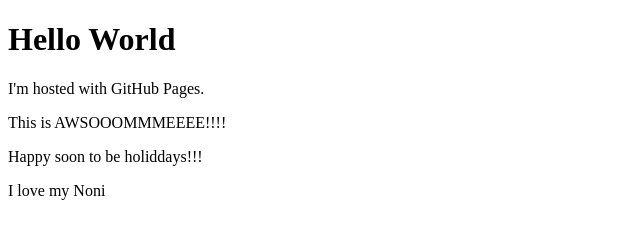
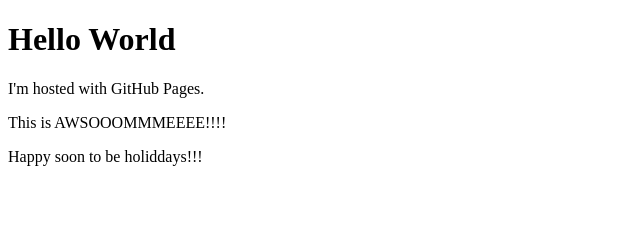
Before and after one commit to Starchaser84/starchaser84.github.io, a plain HTML site: page index.html in a window 1280 px wide. Shown: the whole page, without its empty margins (0-640 px from the left). Drawn offline with Linux system fonts and the light colour scheme.

Commit message:
I deleted a paraghraph

```diff
--- a/index.html
+++ b/index.html
@@ -5,7 +5,7 @@
         <p>I'm hosted with GitHub Pages.</p>
         <p>This is AWSOOOMMMEEEE!!!!</p>
         <p>Happy soon to be holiddays!!!</p>
-        <p>I love my Noni</p>
+
 
     </body>
 </html>
```
